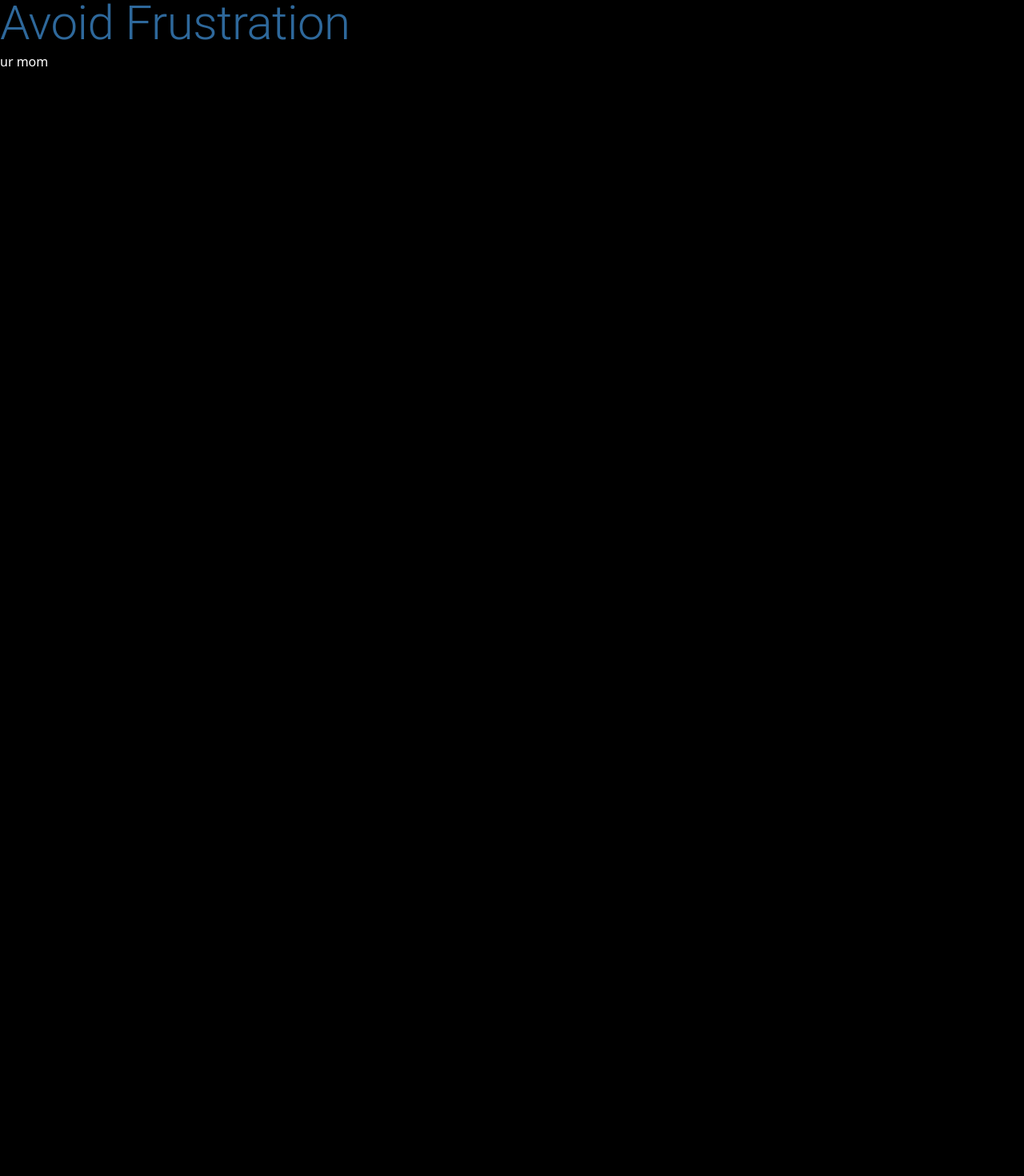
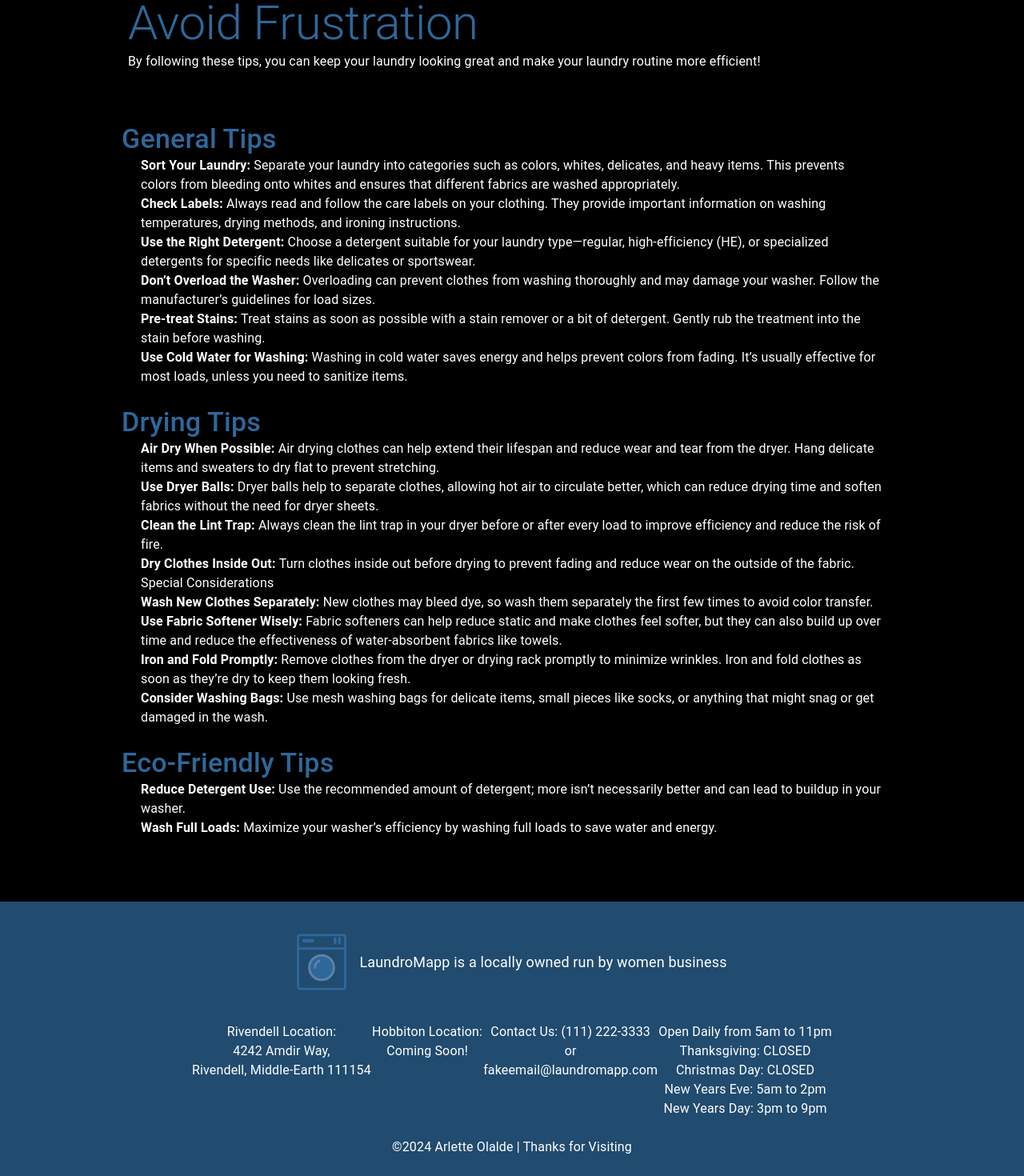
Before and after one commit to arlette-o/LaundroMapp, a Next.js app: page /tips in a window 1280 px wide. Shown: the part 312-1782 px from the top of the page at 80% size. Before the commit the page ends 800 px from the top, so only its background shows below. Built offline with nearby package versions, Linux system fonts and the light colour scheme.

Commit message:
added final content to all pages, next up is integrating the backend

```diff
--- a/app/page.tsx
+++ b/app/page.tsx
@@ -44,7 +44,7 @@ export default function Home() {
         <Box display="flex" flexDirection="row" justifyContent="center">
           <Box width="30vw" marginRight={8}>
             <Typography>
-              42 Rivendell Lane, Elvenwood, Middle-Earth 111154
+              4242 Amdir Way Rivendell, Middle-Earth 111154
             </Typography>
             <Typography>
               Tucked away in a tranquil glade surrounded by ancient, towering
--- a/app/tips/page.tsx
+++ b/app/tips/page.tsx
@@ -1,5 +1,6 @@
 import Image from "next/image";
 
+import Box from "@mui/material/Box";
 import Card from "@mui/material/Card";
 import Typography from "@mui/material/Typography";
 
@@ -13,7 +14,81 @@ export default function Tips() {
       <Card>
         <Image src={Frustration} alt="Header Image" height={100} width={2000} />
       </Card>
-      <HeaderText title="Avoid Frustration" />
+      <Box textAlign="left" sx={{ marginRight: 20, marginLeft: 20 }}>
+        <HeaderText title="Avoid Frustration" />
+        <Typography>
+          By following these tips, you can keep your laundry looking great and
+          make your laundry routine more efficient!
+        </Typography>
+        <Typography m={2}>
+          <br />
+          <br />
+          <Typography fontWeight={500} variant="h4" color="#2E689B" ml={-3}>
+            General Tips
+          </Typography>
+          <strong>Sort Your Laundry: </strong>Separate your laundry into
+          categories such as colors, whites, delicates, and heavy items. This
+          prevents colors from bleeding onto whites and ensures that different
+          fabrics are washed appropriately. <br />
+          <strong>Check Labels: </strong>Always read and follow the care labels
+          on your clothing. They provide important information on washing
+          temperatures, drying methods, and ironing instructions. <br />
+          <strong>Use the Right Detergent: </strong>Choose a detergent suitable
+          for your laundry type—regular, high-efficiency (HE), or specialized
+          detergents for specific needs like delicates or sportswear. <br />
+          <strong>Don’t Overload the Washer: </strong>Overloading can prevent
+          clothes from washing thoroughly and may damage your washer. Follow the
+          manufacturer’s guidelines for load sizes. <br />
+          <strong>Pre-treat Stains: </strong>Treat stains as soon as possible
+          with a stain remover or a bit of detergent. Gently rub the treatment
+          into the stain before washing. <br />
+          <strong>Use Cold Water for Washing: </strong>Washing in cold water
+          saves energy and helps prevent colors from fading. It’s usually
+          effective for most loads, unless you need to sanitize items.
+          <br />
+          <br />
+          <Typography fontWeight={500} variant="h4" color="#2E689B" ml={-3}>
+            Drying Tips <br />
+          </Typography>
+          <strong>Air Dry When Possible: </strong>Air drying clothes can help
+          extend their lifespan and reduce wear and tear from the dryer. Hang
+          delicate items and sweaters to dry flat to prevent stretching. <br />
+          <strong>Use Dryer Balls: </strong>Dryer balls help to separate
+          clothes, allowing hot air to circulate better, which can reduce drying
+          time and soften fabrics without the need for dryer sheets. <br />
+          <strong>Clean the Lint Trap: </strong>Always clean the lint trap in
+          your dryer before or after every load to improve efficiency and reduce
+          the risk of fire. <br />
+          <strong>Dry Clothes Inside Out: </strong>Turn clothes inside out
+          before drying to prevent fading and reduce wear on the outside of the
+          fabric. <br />
+          Special Considerations <br />
+          <strong>Wash New Clothes Separately: </strong>New clothes may bleed
+          dye, so wash them separately the first few times to avoid color
+          transfer.
+          <br />
+          <strong>Use Fabric Softener Wisely: </strong>Fabric softeners can help
+          reduce static and make clothes feel softer, but they can also build up
+          over time and reduce the effectiveness of water-absorbent fabrics like
+          towels. <br />
+          <strong>Iron and Fold Promptly: </strong>Remove clothes from the dryer
+          or drying rack promptly to minimize wrinkles. Iron and fold clothes as
+          soon as they’re dry to keep them looking fresh. <br />
+          <strong>Consider Washing Bags: </strong>Use mesh washing bags for
+          delicate items, small pieces like socks, or anything that might snag
+          or get damaged in the wash. <br />
+          <br />
+          <Typography fontWeight={500} variant="h4" color="#2E689B" ml={-3}>
+            Eco-Friendly Tips
+          </Typography>
+          <strong>Reduce Detergent Use: </strong>Use the recommended amount of
+          detergent; more isn’t necessarily better and can lead to buildup in
+          your washer.
+          <br />
+          <strong>Wash Full Loads: </strong>Maximize your washer’s efficiency by
+          washing full loads to save water and energy. <br />
+        </Typography>
+      </Box>
     </>
   );
 }
--- a/components/structure/footer.tsx
+++ b/components/structure/footer.tsx
@@ -1,7 +1,66 @@
-"use client";
 import * as React from "react";
 import Box from "@mui/material/Box";
+import Typography from "@mui/material/Typography";
+import Image from "next/image";
+
+import LogoWash from "@/public/assets/LogoWash.svg";
 
 export default function Footer() {
-  return <Box>ur mom</Box>;
+  return (
+    <Box
+      sx={{ background: "#214B6F", display: "flex", textAlign: "center" }}
+      justifyContent={"center"}
+      flexDirection={"column"}
+      mt={10}
+    >
+      <Box
+        sx={{
+          display: "flex",
+          justifyContent: "center",
+          textAlign: "center",
+          margin: 5,
+        }}
+      >
+        <LogoWash />
+        <Typography fontSize={18} alignSelf={"center"} ml={2}>
+          LaundroMapp is a locally owned run by women business
+        </Typography>
+      </Box>
+      <Box
+        sx={{
+          display: "flex",
+          flexDirection: "row",
+          ml: 30,
+          mr: 30,
+          justifyContent: "space-between",
+        }}
+      >
+        <Typography>
+          Rivendell Location:
+          <br /> 4242 Amdir Way,
+          <br /> Rivendell, Middle-Earth 111154
+        </Typography>
+        <Typography>
+          Hobbiton Location: <br /> Coming Soon!
+        </Typography>
+        <Typography>
+          Contact Us: (111) 222-3333 <br /> or <br /> fakeemail@laundromapp.com
+        </Typography>
+        <Typography>
+          Open Daily from 5am to 11pm
+          <br />
+          Thanksgiving: CLOSED
+          <br />
+          Christmas Day: CLOSED
+          <br />
+          New Years Eve: 5am to 2pm
+          <br />
+          New Years Day: 3pm to 9pm
+        </Typography>
+      </Box>
+      <Typography mt={3} mb={3}>
+        ©2024 Arlette Olalde | Thanks for Visiting
+      </Typography>
+    </Box>
+  );
 }
--- a/components/structure/navbar.tsx
+++ b/components/structure/navbar.tsx
@@ -4,6 +4,9 @@ import Link from "next/link";
 import Tabs from "@mui/material/Tabs";
 import Tab from "@mui/material/Tab";
 import Box from "@mui/material/Box";
+
+import LinkedInIcon from "@mui/icons-material/LinkedIn";
+import GitHubIcon from "@mui/icons-material/GitHub";
 
 import LogoWash from "@/public/assets/LogoWash.svg";
 import { AppBar, Typography } from "@mui/material";
@@ -50,7 +53,8 @@ export default function Navbar() {
             <Tab label="Laundry Tips" component={Link} href="/tips" />
           </Tabs>
         </Box>
-        <>socials place</>
+        <GitHubIcon fontSize={"large"} sx={{ color: "#214B6F", mr: 2 }} />
+        <LinkedInIcon fontSize={"large"} sx={{ color: "#214B6F" }} />
       </Box>
     </AppBar>
   );
```
Also changed, not shown: public/assets/LogoWash.svg, public/assets/terms_and_conditions.jpg (added).
